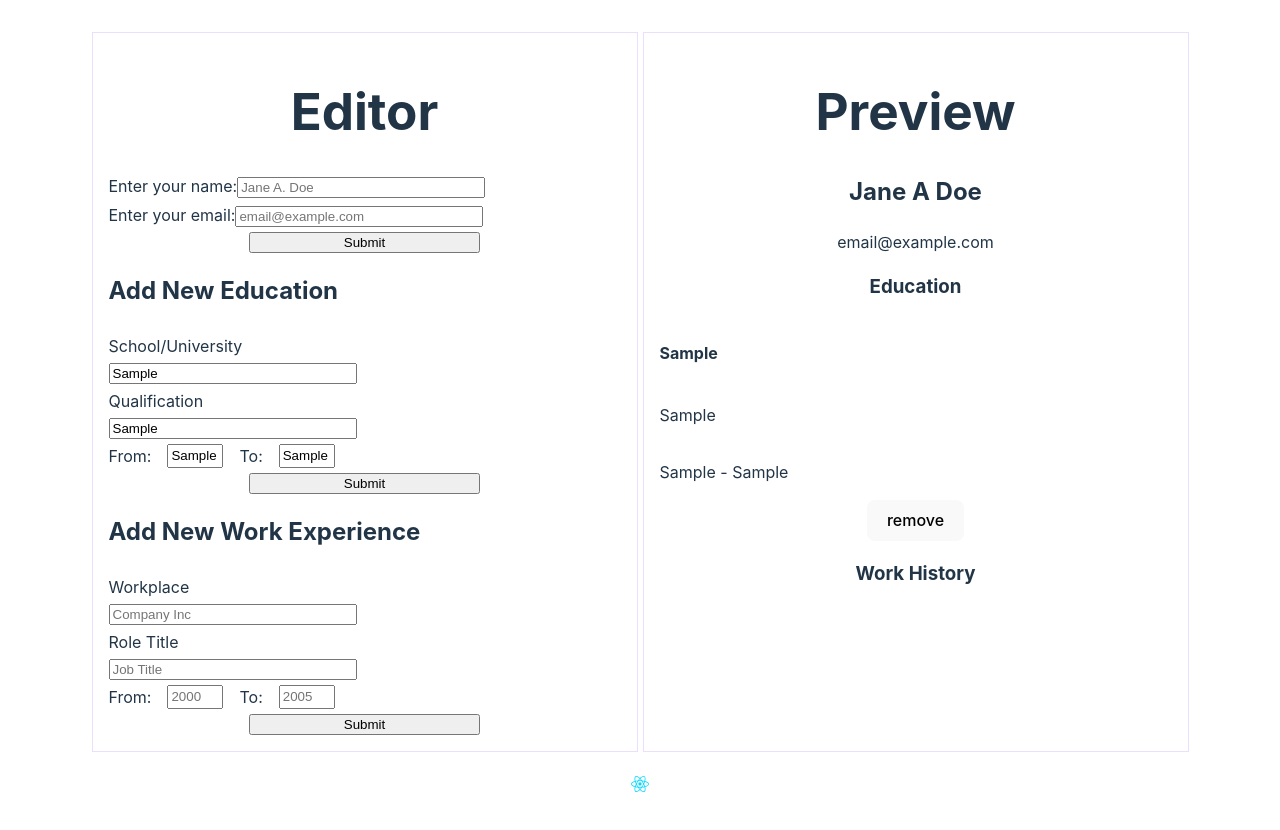
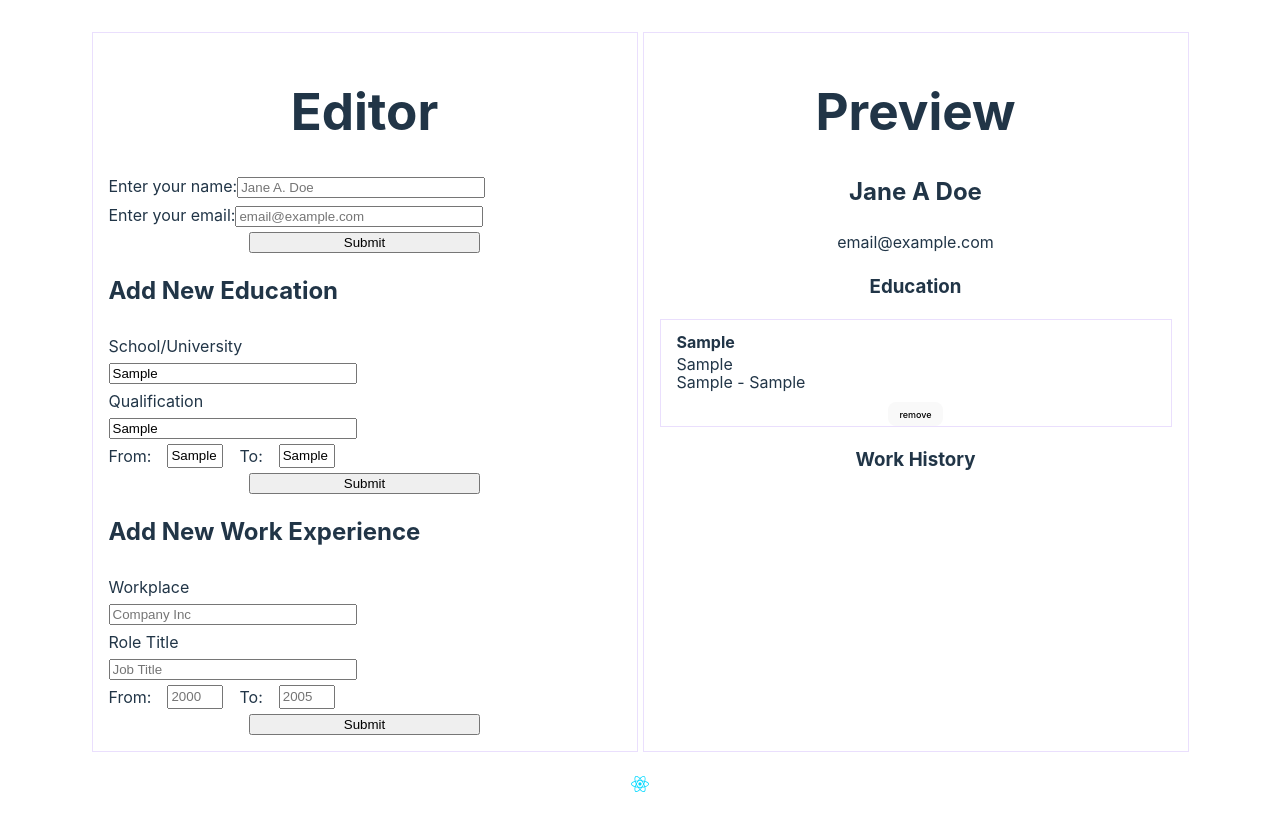
Before and after one commit to denerose/CVApp-Odin, a React (Vite) app: page / in a window 1280 px wide. Both pictures are taken after typing "Sample", "Sample", "Sample", "Sample" into the empty fields and a click on the input 364 px from the left and 483 px from the top of the page. Shown: the top 830 px of the page. Built offline with nearby package versions, Linux system fonts and the light colour scheme.

Commit message:
Some formatting

```diff
--- a/src/App.css
+++ b/src/App.css
@@ -34,9 +34,25 @@
 }
 
 .educationCard {
-  display: flex;
-  flex-flow: column wrap;
-  align-items: flex-start;
-  justify-content: left;
-  gap: 1px;
+  display: block;
+  text-align: left;
+  line-height: 10%;
+  margin: 1em;
 }
+
+.workCard {
+  display: block;
+  text-align: left;
+  line-height: 10%;
+  margin: 1em;
+}
+
+.removeBtn {
+  font-size: xx-small;
+  margin: auto;
+  align-self: flex-end;
+}
+
+.workBox, .eduBox {
+  border: 0.5px solid rgba(191, 156, 248, 0.327);
+}
--- a/src/App.jsx
+++ b/src/App.jsx
@@ -53,7 +53,7 @@
         <div>
           <h3>Education</h3>
           {educationArray.map((education) => {
-            return <div key={education.uid}>
+            return <div key={education.uid} className='eduBox'>
               <EducationCard
               props={education}
               />
@@ -64,7 +64,7 @@
         <div>
           <h3>Work History</h3>
           {workArray.map((work) => {
-            return <div key={work.uid}>
+            return <div key={work.uid} className='workBox'>
               <WorkCard
               props={work}
               />
```
